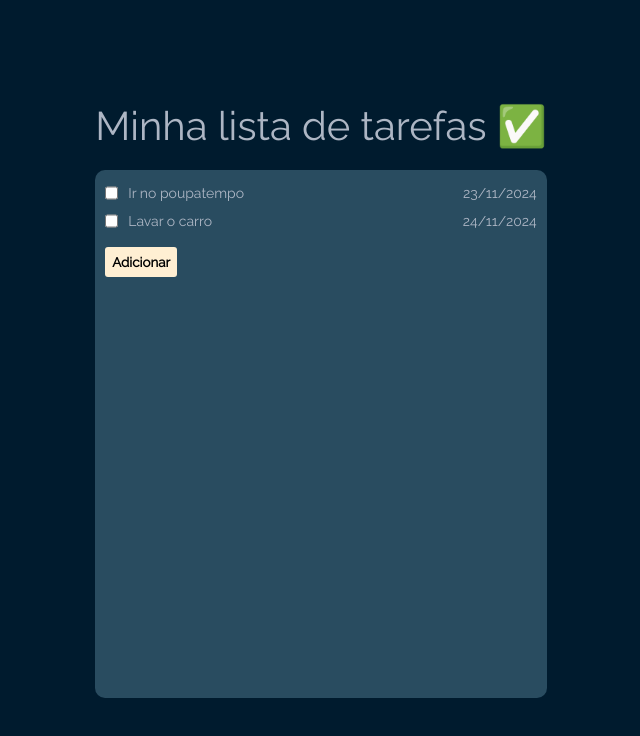
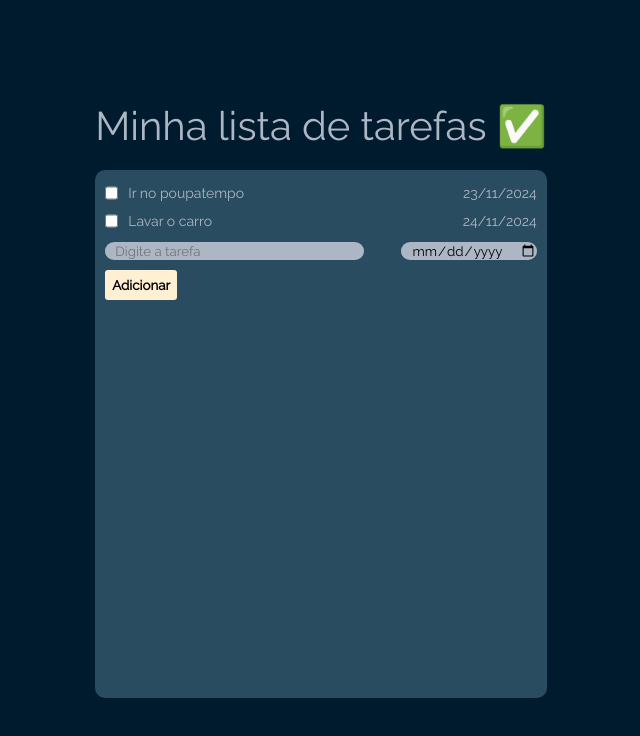
Before and after one commit to nariguela/to-do-list, a React (Create React App) app: page / in a window 1280 px wide. Shown: the top 736 px of the page, without its empty margins (319-959 px from the left). Built offline with nearby package versions, Linux system fonts and the light colour scheme.

Commit message:
Incluído botão e  componente de adicionar tarefa

```diff
--- a/src/App.jsx
+++ b/src/App.jsx
@@ -1,3 +1,4 @@
+import AddToDoItem from "./components/AddToDoItem";
 import Button from "./components/Button";
 import Header from "./components/Header";
 import List from "./components/ToDoList";
@@ -9,6 +10,7 @@ export default function App() {
       <div className="app">
         <div>
           <List />
+          <AddToDoItem />
           <Button>Adicionar</Button>
         </div>
       </div>
--- /dev/null
+++ b/src/components/AddToDoItem.jsx
@@ -0,0 +1,14 @@
+import React from "react";
+
+export default function AddToDoItem() {
+  return (
+    <form className="add-to-do-item">
+      <input
+        type="text"
+        placeholder="Digite a tarefa"
+        className="add-to-do-name"
+      />
+      <input type="date" className="add-to-do-date" />
+    </form>
+  );
+}
--- a/src/index.css
+++ b/src/index.css
@@ -50,7 +50,7 @@ body {
   flex-direction: column;
   gap: 0.4rem;
   font-size: 1.4rem;
-  margin-bottom: 1rem;
+  margin-bottom: 0.5rem;
 }
 
 .list-item {
@@ -79,3 +79,24 @@ body {
   background-color: var(--color-darkest);
   transition: 0.4s;
 }
+
+.add-to-do-item {
+  display: flex;
+  justify-content: space-between;
+  margin-bottom: 1rem;
+}
+
+.add-to-do-name {
+  width: 60%;
+  border-radius: 1rem;
+  border-style: none;
+  background-color: var(--color-medium);
+  padding-left: 1rem;
+}
+
+.add-to-do-date {
+  border-radius: 1rem;
+  border-style: none;
+  background-color: var(--color-medium);
+  padding-left: 1rem;
+}
```
